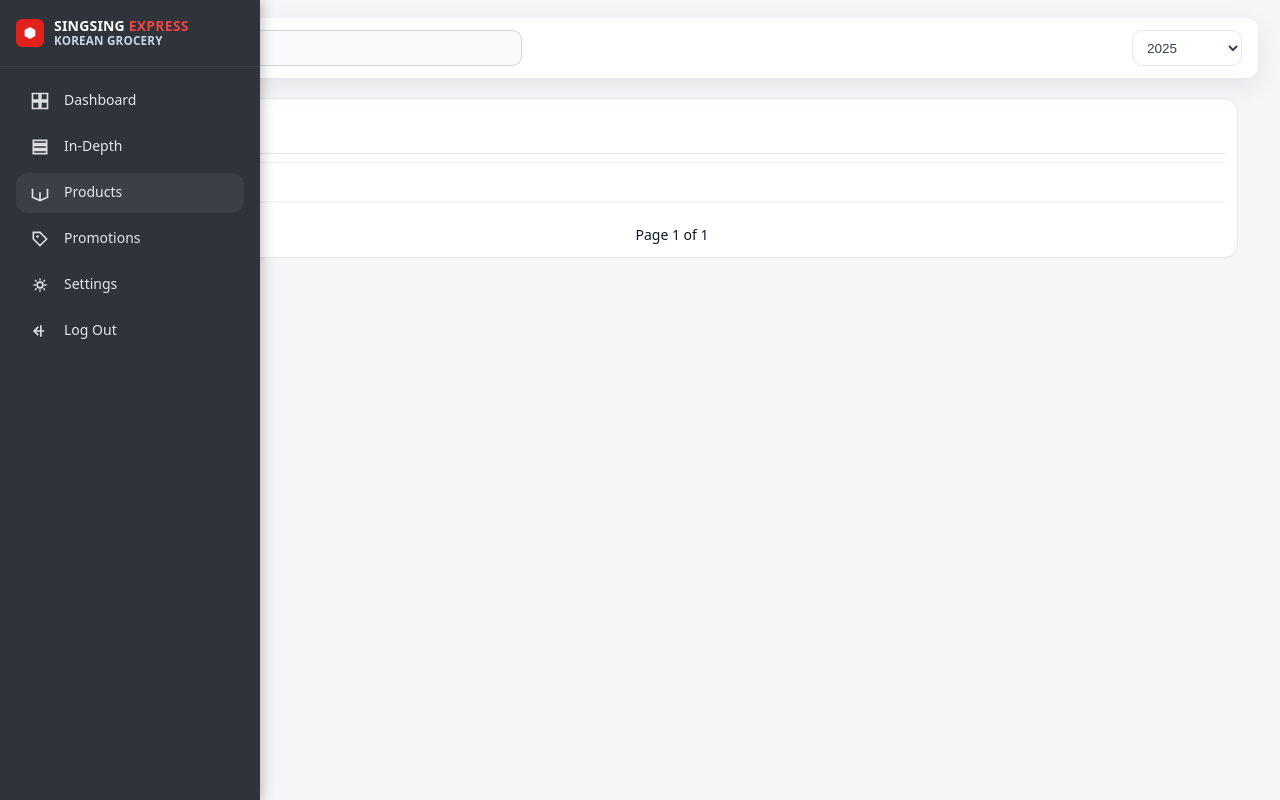
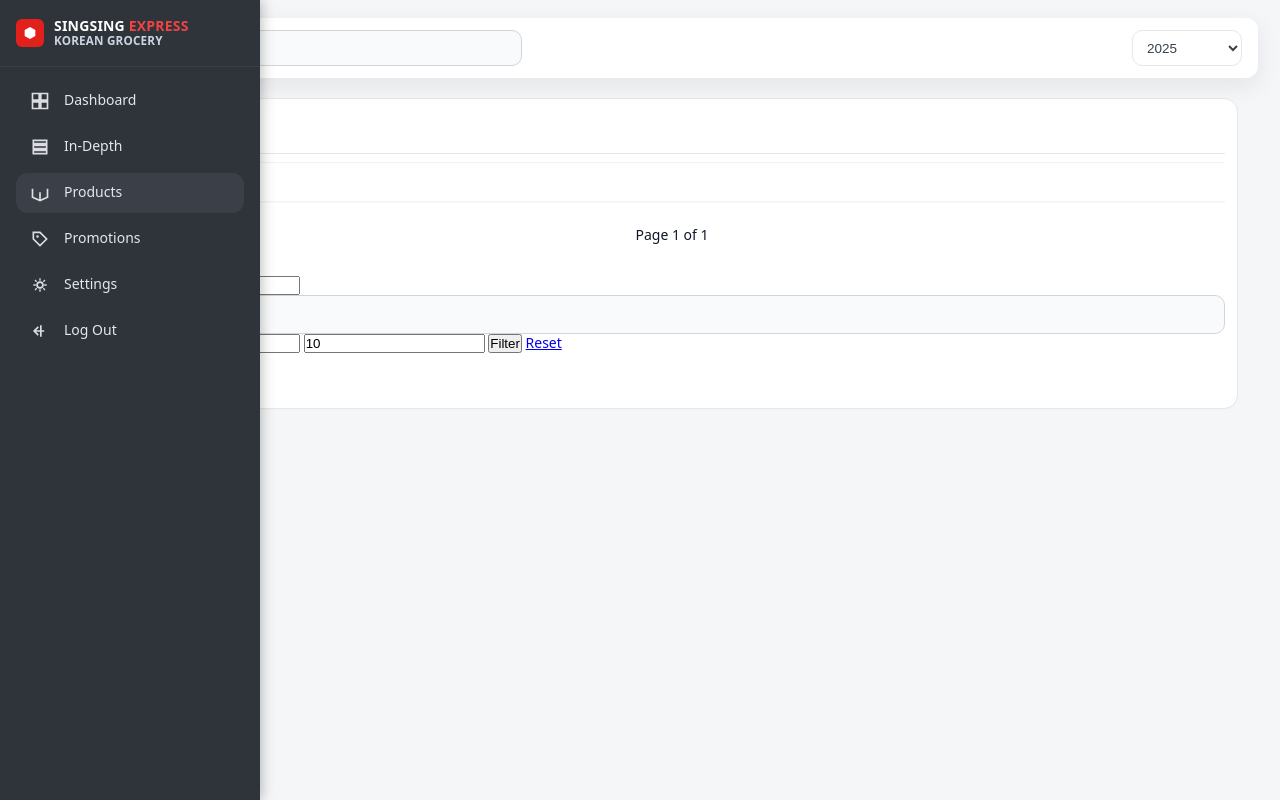
Before and after one commit to miiccc/Sinsing, a Django app: template NEW/backend/singsing/templates/products.html in a window 1280 px wide. Run offline with Django 5.2, Linux system fonts and the light colour scheme; the template is opened without the code that fills it: most values are stand-ins (such as "Sample title", 1, 10 or a date in 2020).

Commit message:
Update products.html

```diff
--- a/NEW/backend/singsing/templates/products.html
+++ b/NEW/backend/singsing/templates/products.html
@@ -121,9 +121,33 @@
             <a href="?page={{ page_obj.next_page_number }}">Next</a>
             {% endif %}
           </div>
+          <!-- pagination (products.html) -->
+          <div class="pager">
+            {% if page_obj.has_previous %}
+              <a href="?{{ params.urlencode }}&page=1">First</a>
+              <a href="?{{ params.urlencode }}&page={{ page_obj.previous_page_number }}">Prev</a>
+            {% endif %}
+
+           <span>Page {{ page_obj.number }} of {{ page_obj.paginator.num_pages }}</span>
+
+            {% if page_obj.has_next %}
+              <a href="?{{ params.urlencode }}&page={{ page_obj.next_page_number }}">Next</a>
+              <a href="?{{ params.urlencode }}&page={{ page_obj.paginator.num_pages }}">Last</a>
+              {% endif %}
+            </div>
+            <form method="get" style="margin:12px 0">
+              <input type="search" name="q" value="{{ params.q }}" placeholder="Search…">
+              <input type="text"   name="category" value="{{ params.category }}" placeholder="Category">
+              <input type="number" step="any" name="price_min" value="{{ params.price_min }}" placeholder="Price min">
+              <input type="number" step="any" name="price_max" value="{{ params.price_max }}" placeholder="Price max">
+              <button type="submit">Filter</button>
+              <a href="?">Reset</a>
+            </form>
+            <p>
+              Showing {{ page_obj.paginator.count }} match{{ page_obj.paginator.count|pluralize }}.
+            </p>
         </div>
       </div>
-
     </main>
   </div>
 
```
